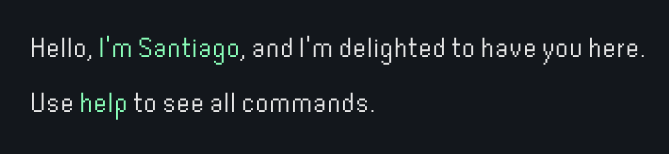
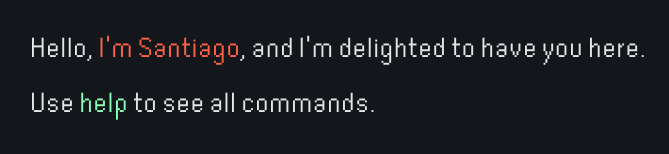
Before and after one commit to Sangopaa/portfolio, an Angular app: page / in a window 1280 px wide. Shown: the top 154 px of the page, without its empty margins (96-765 px from the left). Built offline with nearby package versions, Linux system fonts and the light colour scheme.

Commit message:
save colors

```diff
--- a/src/app/app.component.html
+++ b/src/app/app.component.html
@@ -1,6 +1,6 @@
 <div class="console_container">
   <p class="warning_message">
-    Hello, <span class="primary-color">I'm Santiago</span>, and I'm delighted
+    Hello, <span class="secondary-color">I'm Santiago</span>, and I'm delighted
     to have you here.
   </p>
   <p class="warning-message">
--- a/src/app/components/render-commands/render-commands.component.scss
+++ b/src/app/components/render-commands/render-commands.component.scss
@@ -17,6 +17,7 @@
 .command_name.selected::before {
   content: ">";
   font-size: 1.6rem;
+  font-weight: bolder;
   line-height: 35px;
   margin-right: 8px;
   position: absolute;
--- a/src/styles/_variables.scss
+++ b/src/styles/_variables.scss
@@ -1,4 +1,4 @@
 $primary-color: #89fdb8;
-$secondary-color:  #fd8989;
+$secondary-color:  #ff6347;
 $background-color: #13171c;
 $font-color: #e5e5e5;
```
